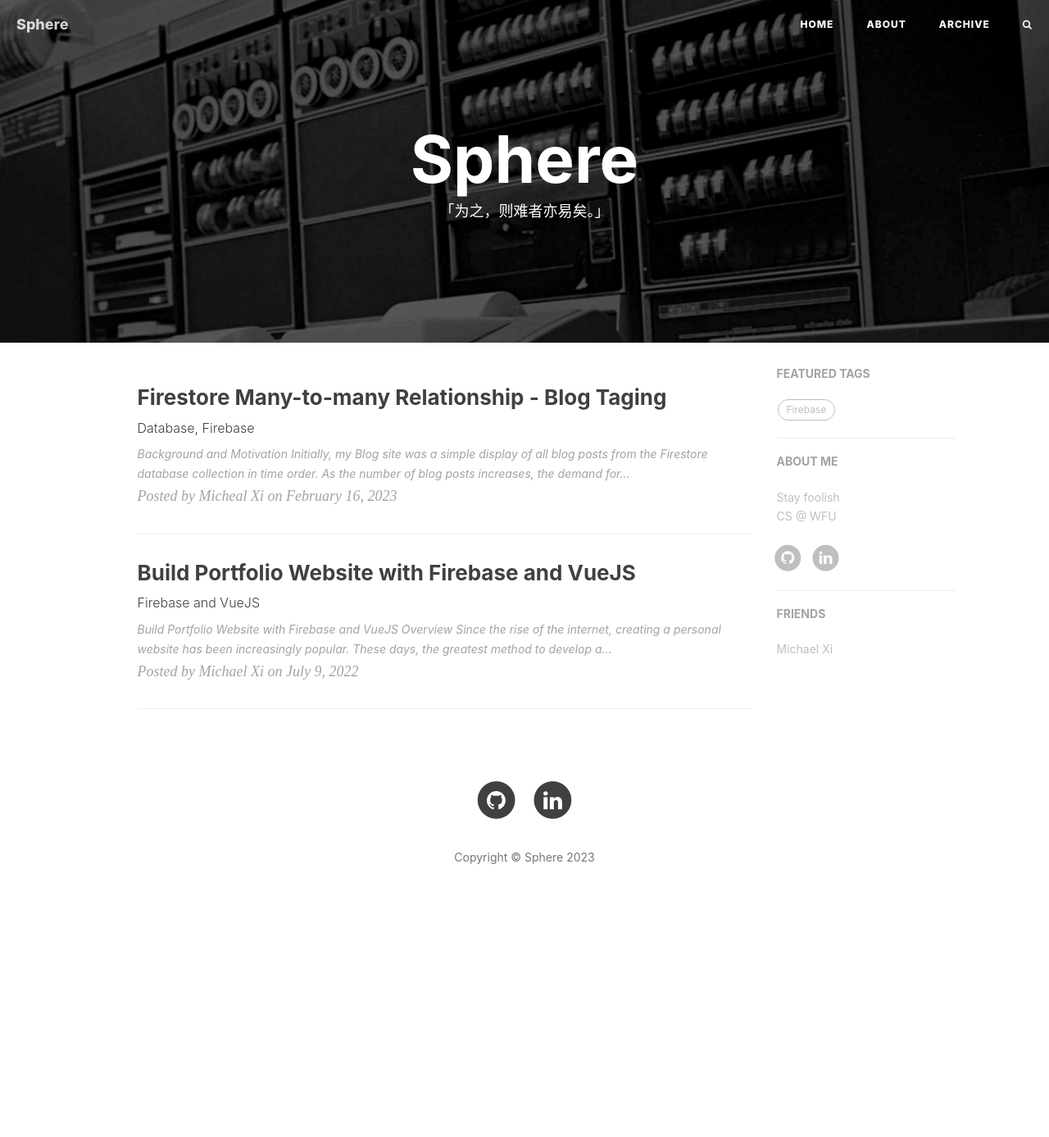
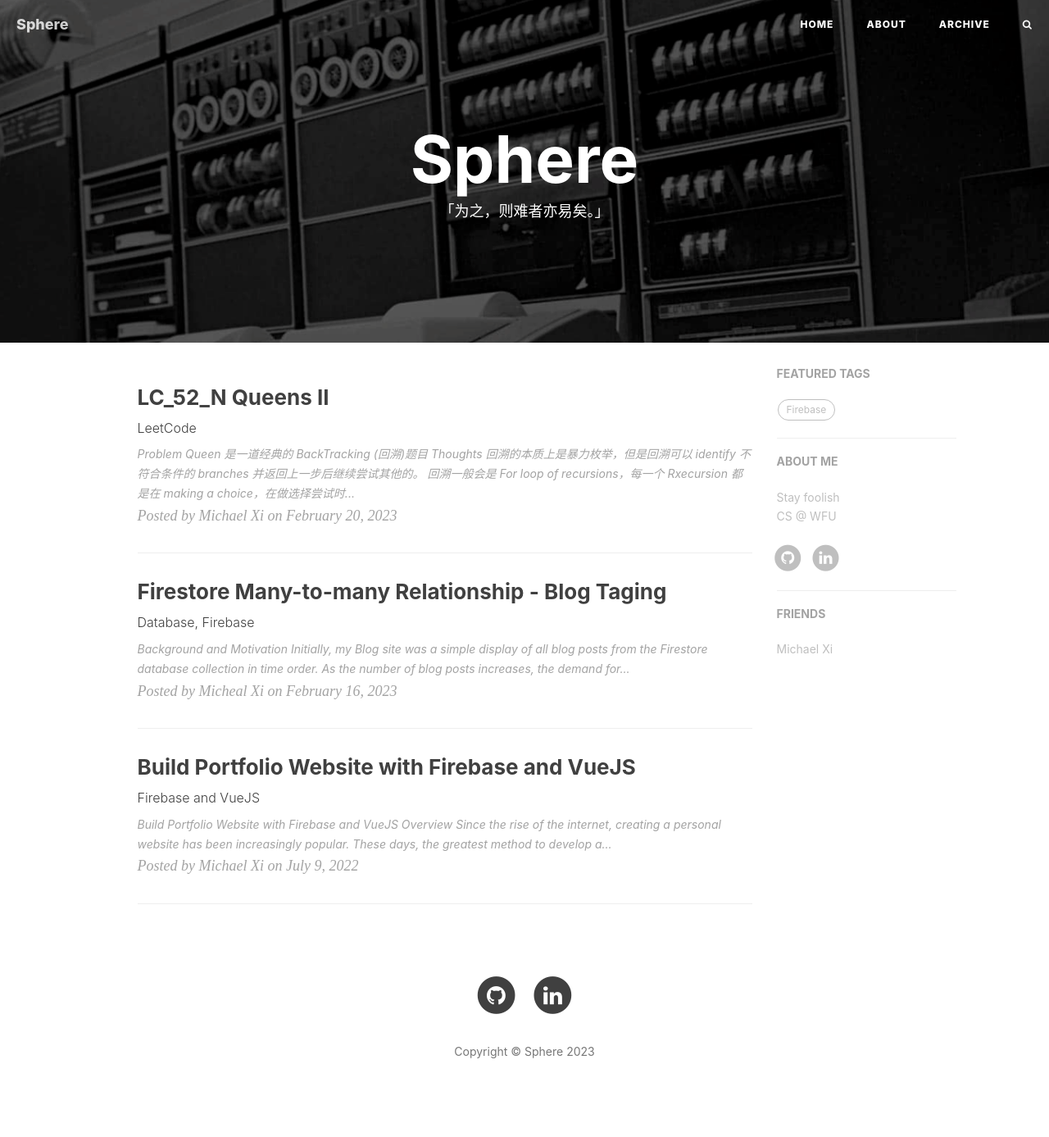
Before and after one commit to MichaelXi3/MichaelXi3.github.io, a Jekyll site: the page built from index.html, in a window 1280 px wide. Shown: the whole page at 82% size. Built offline with Jekyll 4.4.1, drawn with Linux system fonts in a browser that asks for light colours; nearby versions of some CDN libraries; the list of posts is cut into pages by our own code; comment, search, counter and statistics services are not loaded; before the commit the page ends 1150 px from its top, so only the background shows below that.

Commit message:
Add LeetCode Post

```diff
--- a/_posts/LC_52_N-Queens II.md
+++ b/_posts/2023-02-20-lc_52_n-queens-ii.md
@@ -1,11 +1,11 @@
 ---
 layout: post
-title: "LC_52: N-Queens II"
+title: "LC_52_N Queens II"
 subtitle: "LeetCode"
-date: 2022-05-18
+date: 2023-02-20
 author: "Michael Xi"
 header-img: "img/leetcode.jpg"
-tags: [Leetcode]
+tags: [LeetCode, BackTracking]
 ---
 
 # Problem
```
Also changed, not shown: 11 other files.
